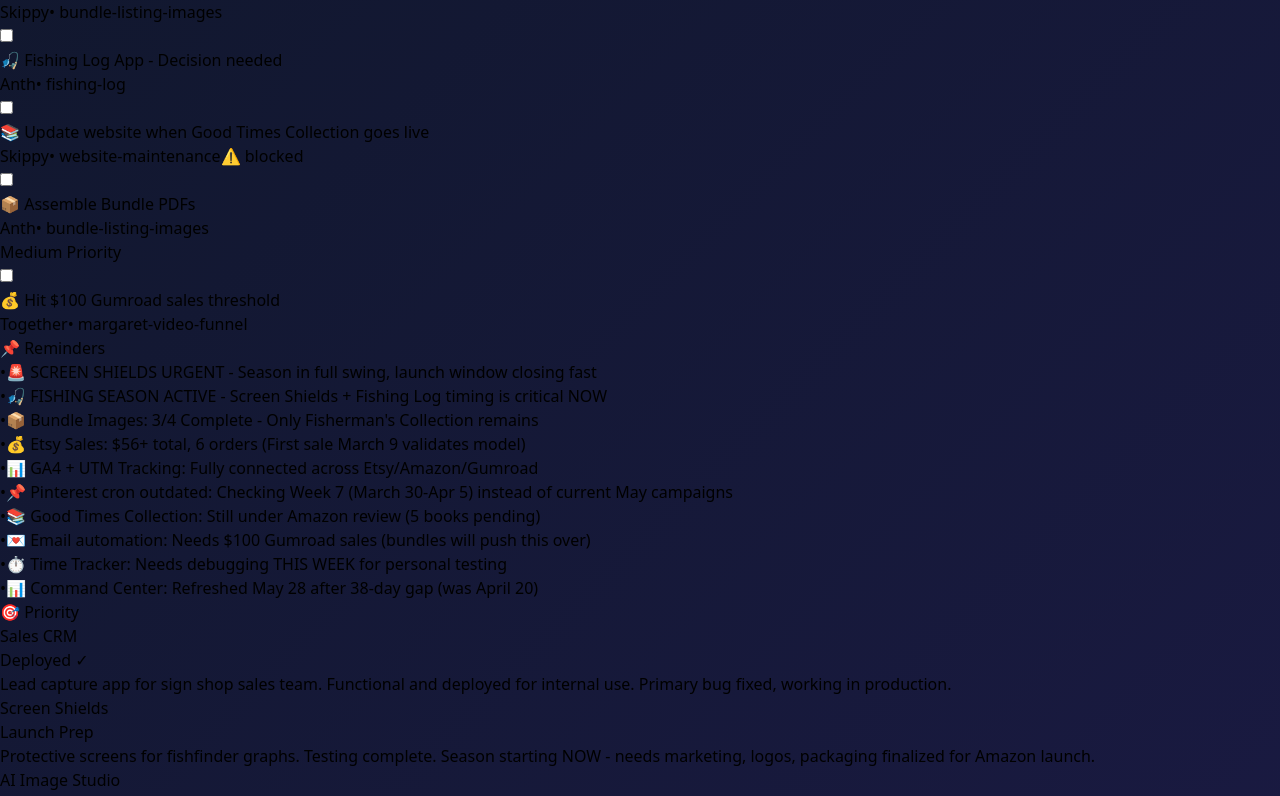
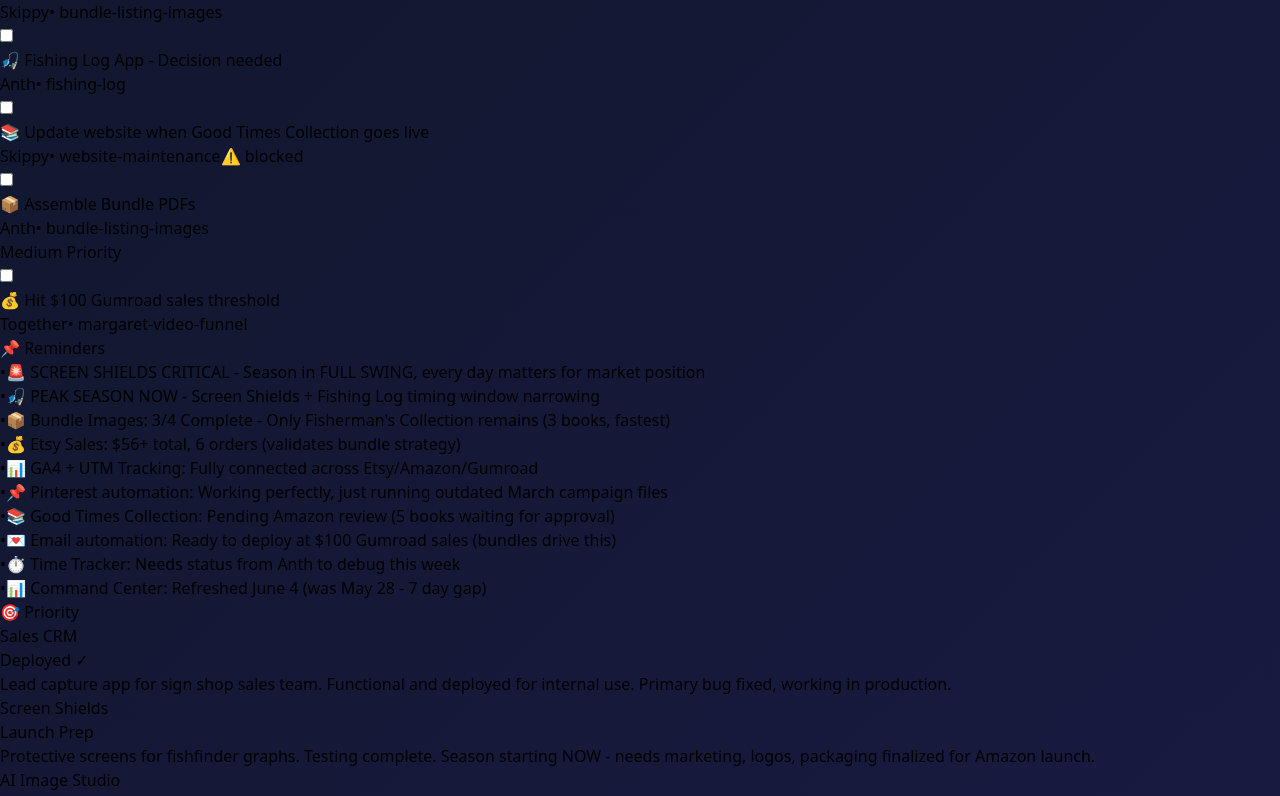
Before and after one commit to anthmilton/command-center, a React (Vite) app: page / in a window 1280 px wide. Shown: the part 552-1348 px from the top of the page. Built offline with nearby package versions, Linux system fonts and the light colour scheme.

Commit message:
Update priorities: June 4 morning refresh - Screen Shields urgency, weather update

```diff
--- a/src/data/priorities.js
+++ b/src/data/priorities.js
@@ -2,7 +2,7 @@
 // This file is dynamically managed by the Command Center
 
 export const priorities = {
-  date: "2026-05-28",
+  date: "2026-06-04",
   briefDelivered: true,
   tasks: [
     {
@@ -130,19 +130,19 @@ export const priorities = {
   ],
   weather: {
     location: "St. John, NB",
-    summary: "Late May - fishing season in full swing, cooler & wet today (45°F, drizzle)"
+    summary: "Early June - sunny & pleasant (50-60°F), perfect outdoor conditions, prime season active"
   },
   reminders: [
-    "🚨 SCREEN SHIELDS URGENT - Season in full swing, launch window closing fast",
-    "🎣 FISHING SEASON ACTIVE - Screen Shields + Fishing Log timing is critical NOW",
-    "📦 Bundle Images: 3/4 Complete - Only Fisherman's Collection remains",
-    "💰 Etsy Sales: $56+ total, 6 orders (First sale March 9 validates model)",
+    "🚨 SCREEN SHIELDS CRITICAL - Season in FULL SWING, every day matters for market position",
+    "🎣 PEAK SEASON NOW - Screen Shields + Fishing Log timing window narrowing",
+    "📦 Bundle Images: 3/4 Complete - Only Fisherman's Collection remains (3 books, fastest)",
+    "💰 Etsy Sales: $56+ total, 6 orders (validates bundle strategy)",
     "📊 GA4 + UTM Tracking: Fully connected across Etsy/Amazon/Gumroad",
-    "📌 Pinterest cron outdated: Checking Week 7 (March 30-Apr 5) instead of current May campaigns",
-    "📚 Good Times Collection: Still under Amazon review (5 books pending)",
-    "💌 Email automation: Needs $100 Gumroad sales (bundles will push this over)",
-    "⏱️ Time Tracker: Needs debugging THIS WEEK for personal testing",
-    "📊 Command Center: Refreshed May 28 after 38-day gap (was April 20)"
+    "📌 Pinterest automation: Working perfectly, just running outdated March campaign files",
+    "📚 Good Times Collection: Pending Amazon review (5 books waiting for approval)",
+    "💌 Email automation: Ready to deploy at $100 Gumroad sales (bundles drive this)",
+    "⏱️ Time Tracker: Needs status from Anth to debug this week",
+    "📊 Command Center: Refreshed June 4 (was May 28 - 7 day gap)"
   ]
 }
 
```
